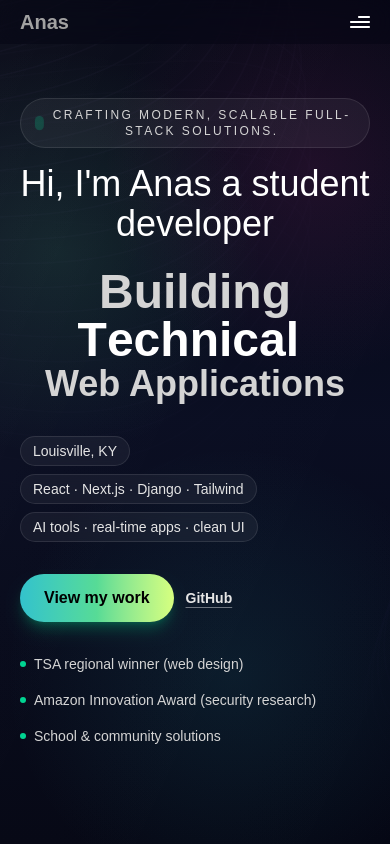
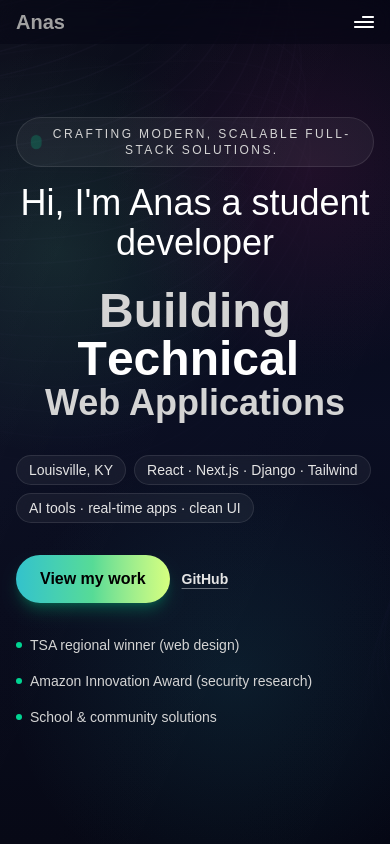
Before and after one commit to anas-bousrih/ProtofolioWebsite, a React (Vite) app: page / in a window 390 px wide. Shown: the top 844 px of the page. Built offline with nearby package versions, Linux system fonts and the light colour scheme; a web font is replaced by a local one.

Commit message:
Reduce global side padding for medium screens

```diff
--- a/src/index.css
+++ b/src/index.css
@@ -57,7 +57,7 @@ body {
 }
 
 .c-space {
-  @apply sm:px-10 px-5 lg:px-50;
+  @apply px-4 sm:px-8 md:px-10 lg:px-50;
 }
 
 .hover-animation {
```
